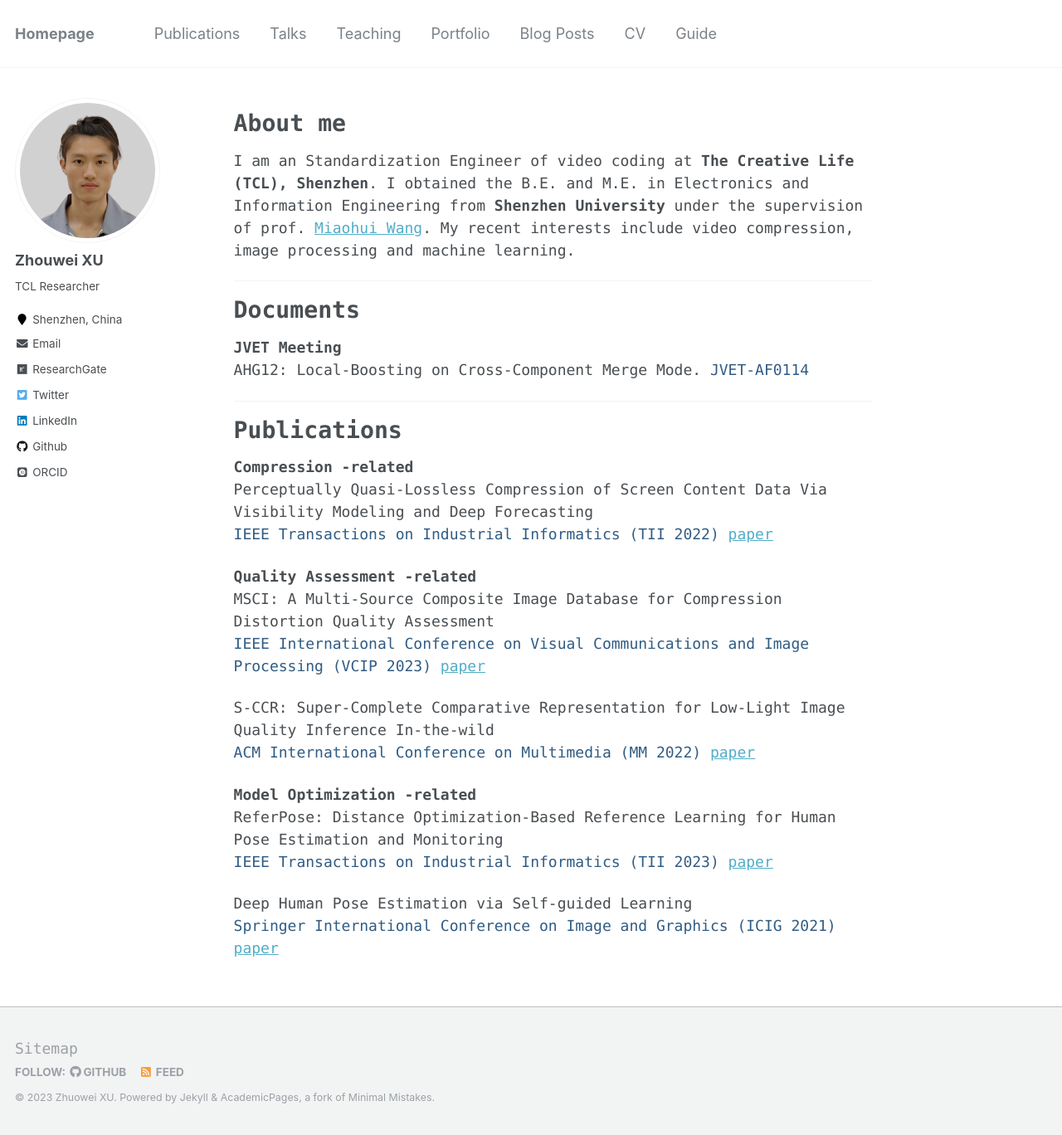
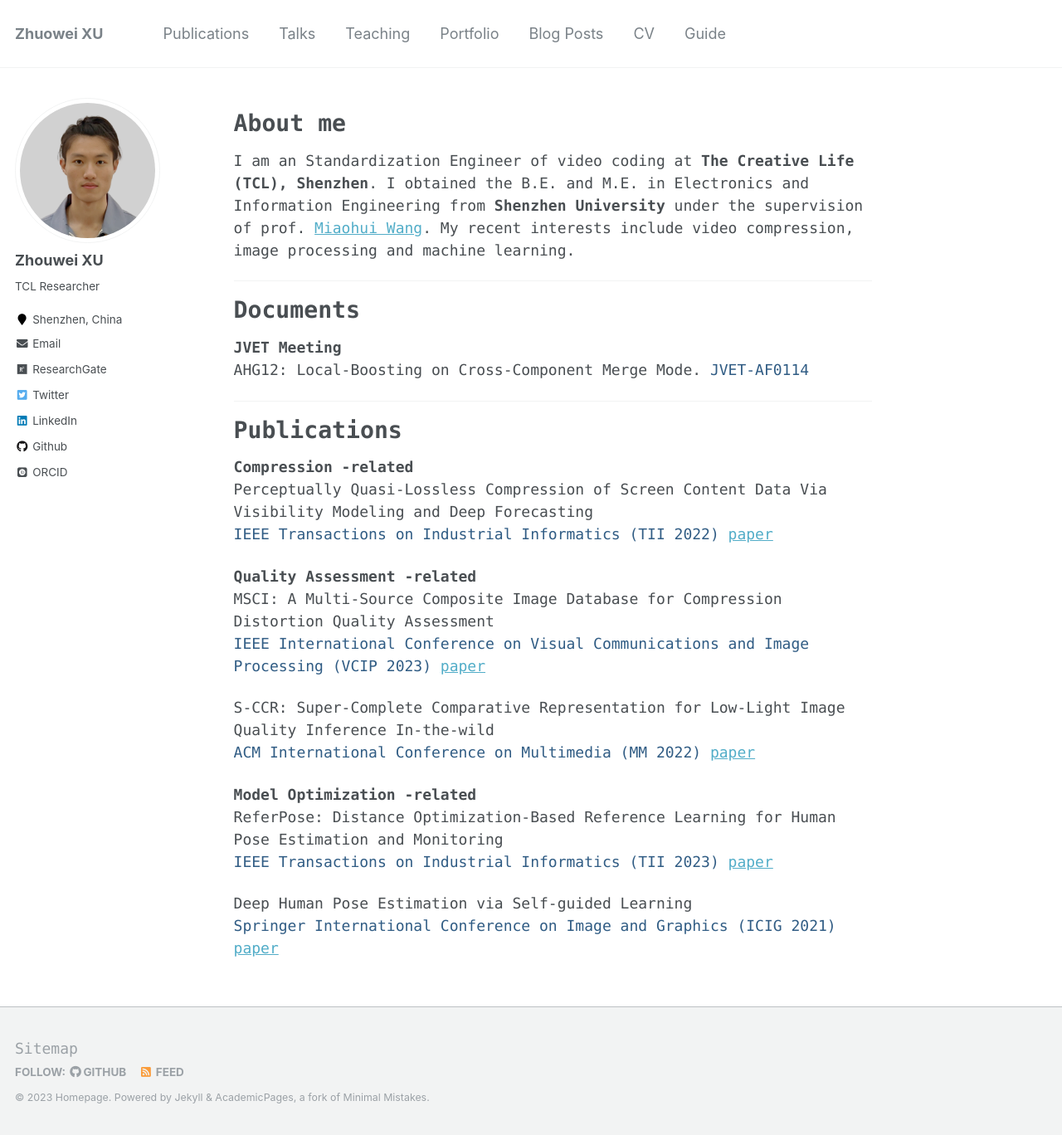
Before and after one commit to zw-xxx/zw-xxxX.github.io, a Jekyll site: the page built from _pages/about.md, in a window 1280 px wide and 1368 px high. Shown: the whole window at 83% size. Built offline with Jekyll 4.4.1, drawn with Linux system fonts in a browser that asks for light colours; some web fonts are replaced.

```diff
--- a/_config.yml
+++ b/_config.yml
@@ -7,9 +7,9 @@
 
 # Site Settings
 locale                   : "en-US"
-title                    : "Homepage"
+title                    : "Zhuowei XU"
 title_separator          : "-"
-name                     : &name "Zhuowei XU"
+name                     : &name "Homepage"
 description              : &description "Zhuowei XU's Homepage"
 url                      : https://zw-xxx.github.io # the base hostname & protocol for your site e.g. "https://mmistakes.github.io"
 baseurl                  : "" # the subpath of your site, e.g. "/blog"
```
